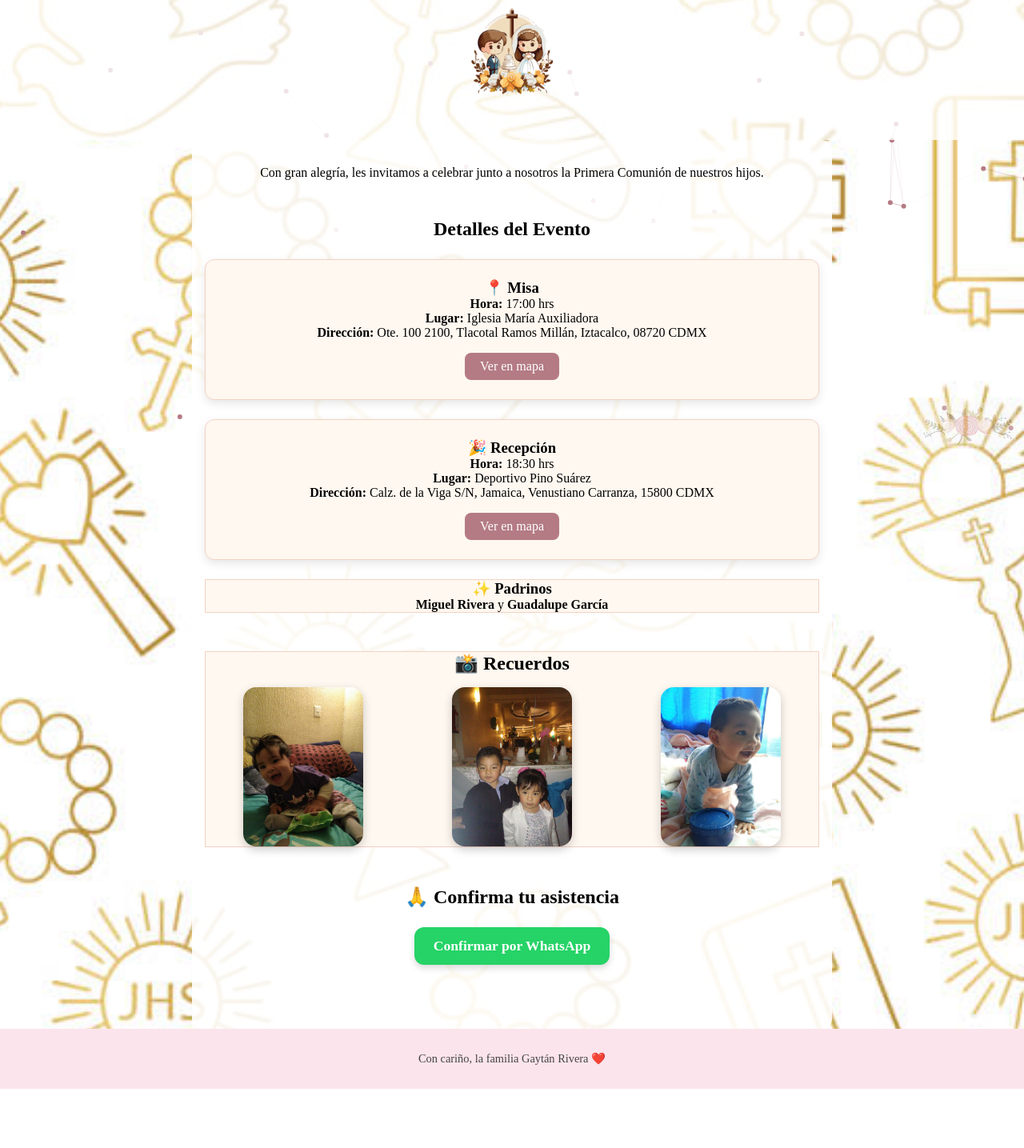
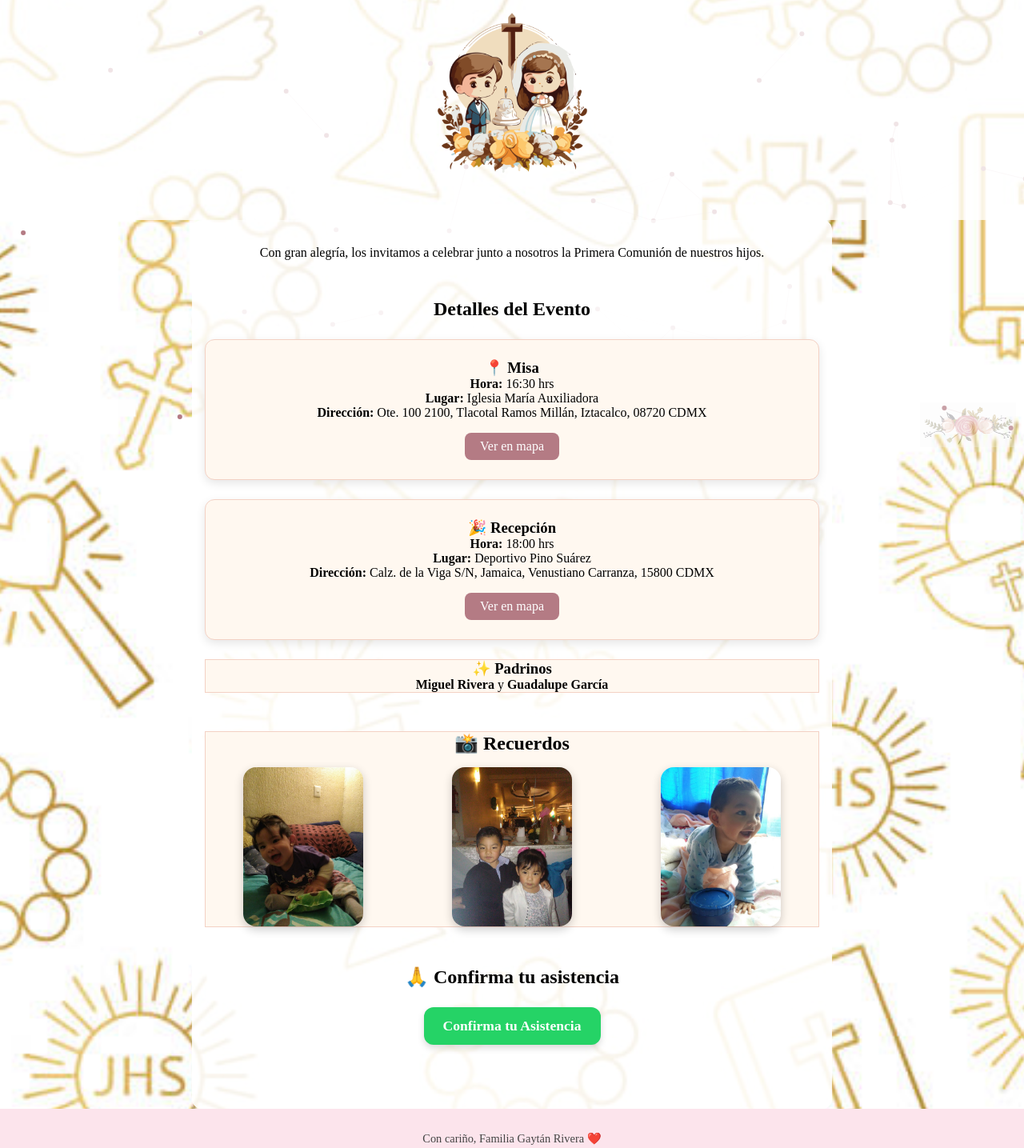
Before and after one commit to capa7/capa7.github.io, a plain HTML site: page index.html in a window 1280 px wide. Shown: the part 231-1666 px from the top of the page at 80% size. Before the commit the page ends 1592 px from the top, so only its background shows below. Drawn offline with nearby package versions, Linux system fonts and the light colour scheme.

Commit message:
Add files via upload

```diff
--- a/index.html
+++ b/index.html
@@ -17,8 +17,18 @@
 
   <!-- Música de fondo -->
   <audio autoplay loop id="bg-audio">
-    <source src="instrumental.mp3" type="audio/mpeg">
+    <source src="instrumental2.mp3" type="audio/mpeg">
   </audio>
+
+  <audio autoplay>
+  <source src="https://www2.cs.uic.edu/~i101/SoundFiles/BabyElephantWalk60.wav" type="audio/wav">
+  Tu navegador no soporta el elemento de audio.
+  </audio>
+
+
+
+
+
 
 
   <!-- Contenido principal -->
@@ -33,14 +43,14 @@
 
   <main>
     <section class="intro" data-aos="fade-up">
-      <p>Con gran alegría, les invitamos a celebrar junto a nosotros la Primera Comunión de nuestros hijos.</p>
+      <p>Con gran alegría, los invitamos a celebrar junto a nosotros la Primera Comunión de nuestros hijos.</p>
     </section>
 
     <section class="detalles" data-aos="fade-up">
       <h2>Detalles del Evento</h2>
       <div class="evento">
         <h3>📍 Misa</h3>
-        <p><strong>Hora:</strong> 17:00 hrs</p>
+        <p><strong>Hora:</strong> 16:30 hrs</p>
         <p><strong>Lugar:</strong> Iglesia María Auxiliadora</p>
         <p><strong>Dirección:</strong> Ote. 100 2100, Tlacotal Ramos Millán, Iztacalco, 08720 CDMX</p>
         <a href="https://maps.app.goo.gl/M6377tqLVe5sSJqv7" target="_blank" class="btn">Ver en mapa</a>
@@ -48,7 +58,7 @@
 
       <div class="evento" data-aos="fade-up">
         <h3>🎉 Recepción</h3>
-        <p><strong>Hora:</strong> 18:30 hrs</p>
+        <p><strong>Hora:</strong> 18:00 hrs</p>
         <p><strong>Lugar:</strong> Deportivo Pino Suárez</p>
         <p><strong>Dirección:</strong> Calz. de la Viga S/N, Jamaica, Venustiano Carranza, 15800 CDMX</p>
         <a href="https://maps.app.goo.gl/1ooCYmnDx6W8R1gn8" target="_blank" class="btn">Ver en mapa</a>
@@ -75,14 +85,14 @@
       <a href="https://wa.me/5215571200197?text=Hola,%20quiero%20confirmar%20mi%20asistencia%20a%20la%20Primera%20Comunión%20de%20Leonardo%20y%20Daniela"
         target="_blank"
         class="btn-whatsapp">
-        Confirmar por WhatsApp
+        Confirma tu Asistencia
       </a>
     </section>
 
   </main>
 
   <footer data-aos="fade-up">
-    <p>Con cariño, la familia Gaytán Rivera ❤️</p>
+    <p>Con cariño, Familia Gaytán Rivera ❤️</p>
   </footer>
 
   <!-- Scripts -->
--- a/styles.css
+++ b/styles.css
@@ -18,7 +18,6 @@ body {
   background-repeat: no-repeat;
   background-position: center;
 }
-
 
 
 #particles-js {
@@ -186,7 +185,7 @@ footer {
 }
 
 .imagen-central {
-  width: 120px;
+  width: 220px;
   margin-top: 20px;
   animation: zoomIn 1s ease-in-out;
 }
```
